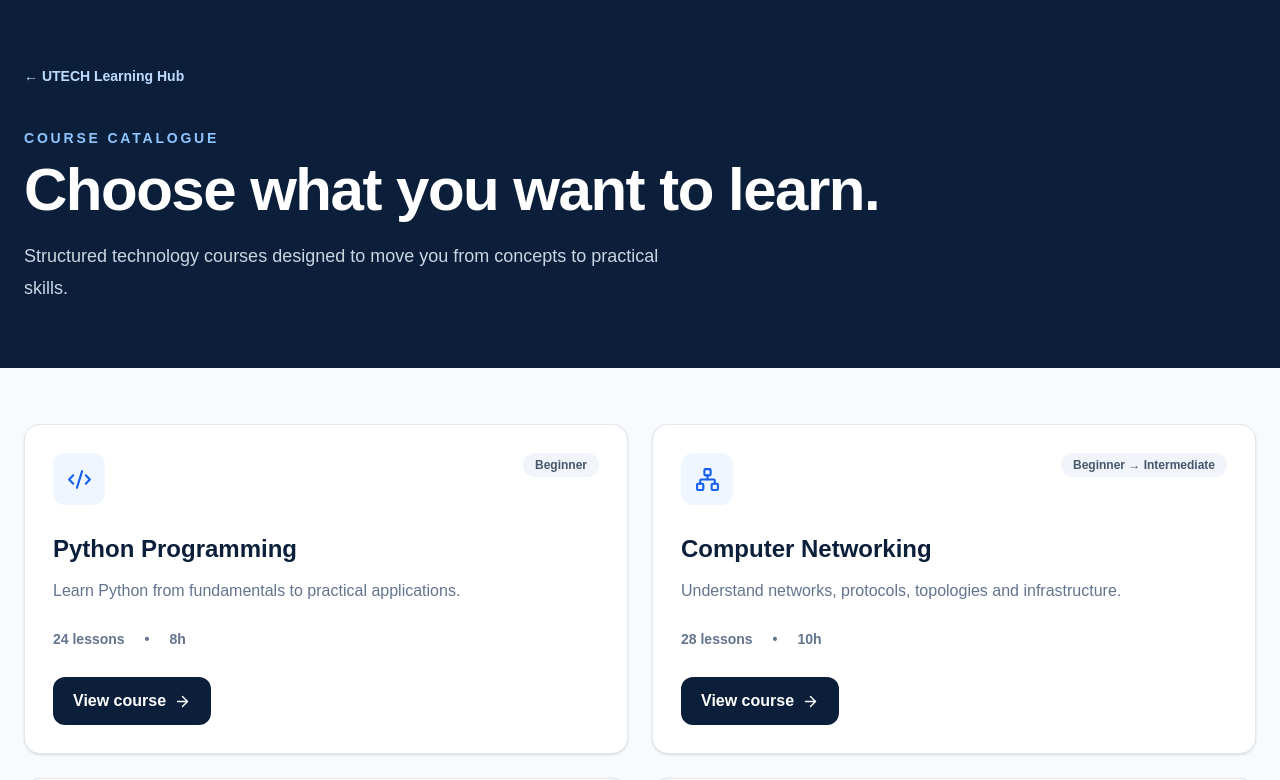
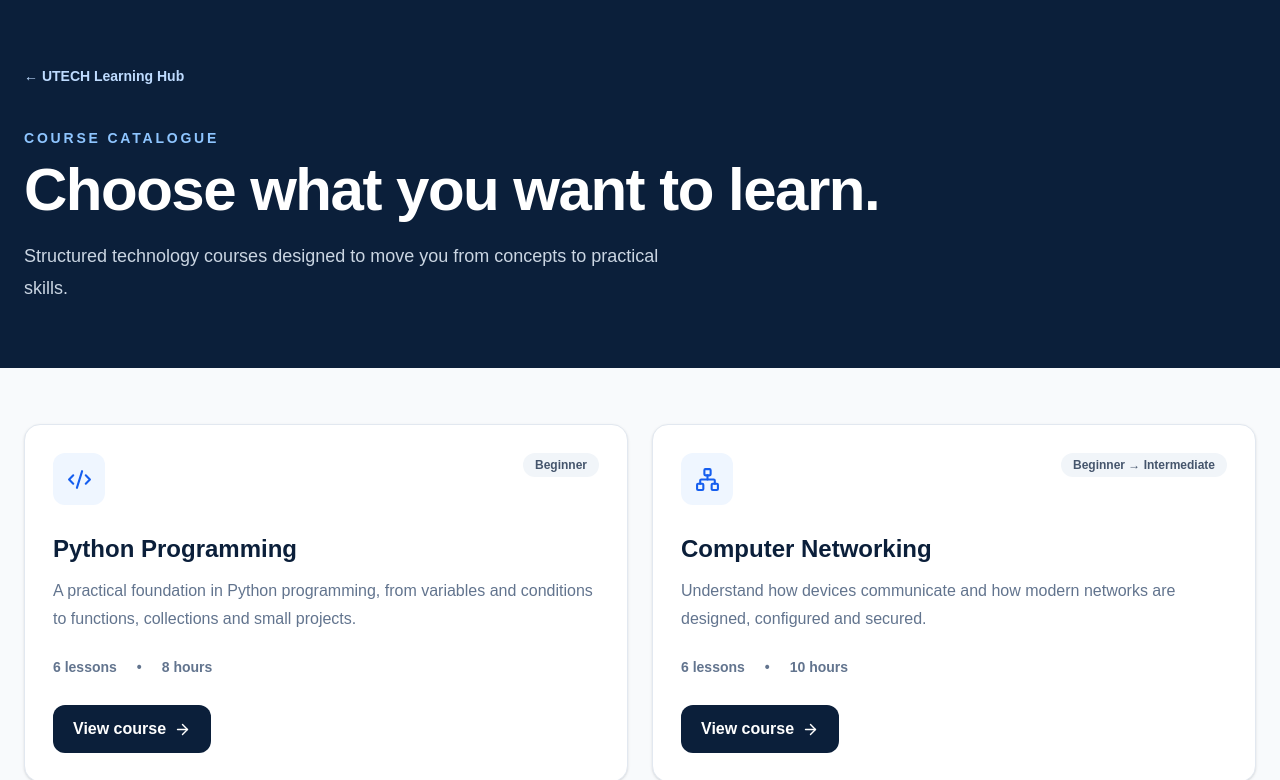
Before and after one commit to utechdev2/utech-learning-platform, a Next.js app: page /courses in a window 1280 px wide. Shown: the top 780 px of the page. Built offline with nearby package versions, Linux system fonts and the light colour scheme.

Commit message:
refactor: use shared course data

```diff
--- a/app/courses/page.tsx
+++ b/app/courses/page.tsx
@@ -1,12 +1,8 @@
 import Link from "next/link";
-import { ArrowRight, BookOpen, Code2, Network, ShieldCheck, Terminal } from "lucide-react";
+import { ArrowRight, Code2, Network, ShieldCheck, Terminal } from "lucide-react";
+import { courses } from "@/data/courses";
 
-const courses = [
-  { slug:"python-programming", title:"Python Programming", description:"Learn Python from fundamentals to practical applications.", icon:Code2, level:"Beginner", lessons:24, duration:"8h" },
-  { slug:"computer-networking", title:"Computer Networking", description:"Understand networks, protocols, topologies and infrastructure.", icon:Network, level:"Beginner → Intermediate", lessons:28, duration:"10h" },
-  { slug:"cybersecurity", title:"Cybersecurity Foundations", description:"Build practical security knowledge and defensive thinking.", icon:ShieldCheck, level:"Beginner", lessons:22, duration:"7h" },
-  { slug:"linux-essentials", title:"Linux Essentials", description:"Master the terminal, filesystem, permissions and core tools.", icon:Terminal, level:"Beginner", lessons:20, duration:"6h" },
-];
+const icons = { "python-programming": Code2, "computer-networking": Network, cybersecurity: ShieldCheck, "linux-essentials": Terminal };
 
 export default function CoursesPage() {
   return (
@@ -21,18 +17,19 @@ export default function CoursesPage() {
       </header>
       <section className="mx-auto max-w-7xl px-6 py-14">
         <div className="grid gap-6 md:grid-cols-2">
-          {courses.map(({slug,title,description,icon:Icon,level,lessons,duration}) => (
-            <article key={slug} className="rounded-2xl border border-slate-200 bg-white p-7 shadow-sm transition hover:-translate-y-1 hover:shadow-xl">
+          {courses.map(course => {
+            const Icon = icons[course.slug as keyof typeof icons];
+            return <article key={course.slug} className="rounded-2xl border border-slate-200 bg-white p-7 shadow-sm transition hover:-translate-y-1 hover:shadow-xl">
               <div className="flex items-start justify-between gap-4">
                 <div className="flex h-13 w-13 items-center justify-center rounded-xl bg-blue-50 text-[#155eef]"><Icon size={25}/></div>
-                <span className="rounded-full bg-slate-100 px-3 py-1 text-xs font-bold text-slate-600">{level}</span>
+                <span className="rounded-full bg-slate-100 px-3 py-1 text-xs font-bold text-slate-600">{course.level}</span>
               </div>
-              <h2 className="mt-7 text-2xl font-black text-[#0b1f3a]">{title}</h2>
-              <p className="mt-3 max-w-xl leading-7 text-slate-500">{description}</p>
-              <div className="mt-6 flex gap-5 text-sm font-semibold text-slate-500"><span>{lessons} lessons</span><span>•</span><span>{duration}</span></div>
-              <Link href={`/courses/${slug}`} className="mt-7 inline-flex items-center gap-2 rounded-xl bg-[#0b1f3a] px-5 py-3 font-bold text-white hover:bg-[#122d52]">View course <ArrowRight size={17}/></Link>
-            </article>
-          ))}
+              <h2 className="mt-7 text-2xl font-black text-[#0b1f3a]">{course.title}</h2>
+              <p className="mt-3 max-w-xl leading-7 text-slate-500">{course.description}</p>
+              <div className="mt-6 flex gap-5 text-sm font-semibold text-slate-500"><span>{course.lessons.length} lessons</span><span>•</span><span>{course.duration}</span></div>
+              <Link href={`/courses/${course.slug}`} className="mt-7 inline-flex items-center gap-2 rounded-xl bg-[#0b1f3a] px-5 py-3 font-bold text-white hover:bg-[#122d52]">View course <ArrowRight size={17}/></Link>
+            </article>;
+          })}
         </div>
       </section>
     </main>
```
